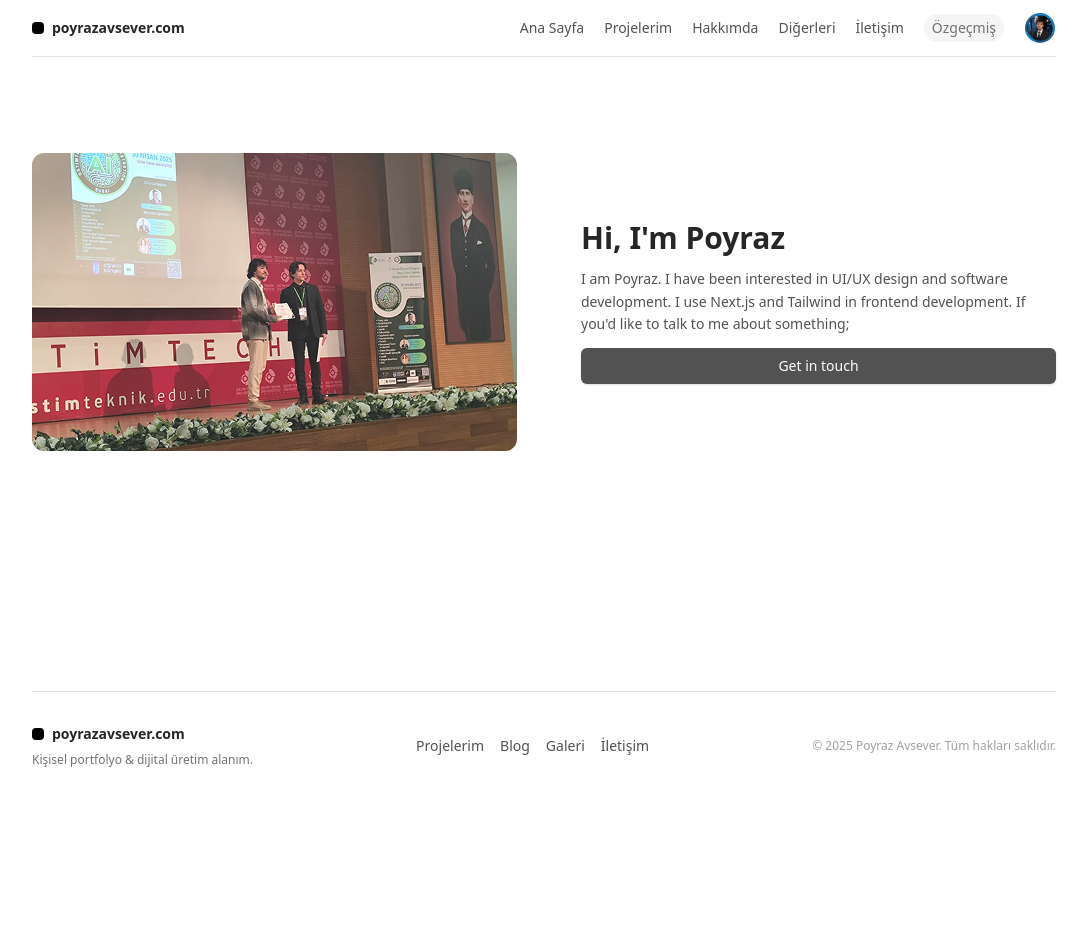
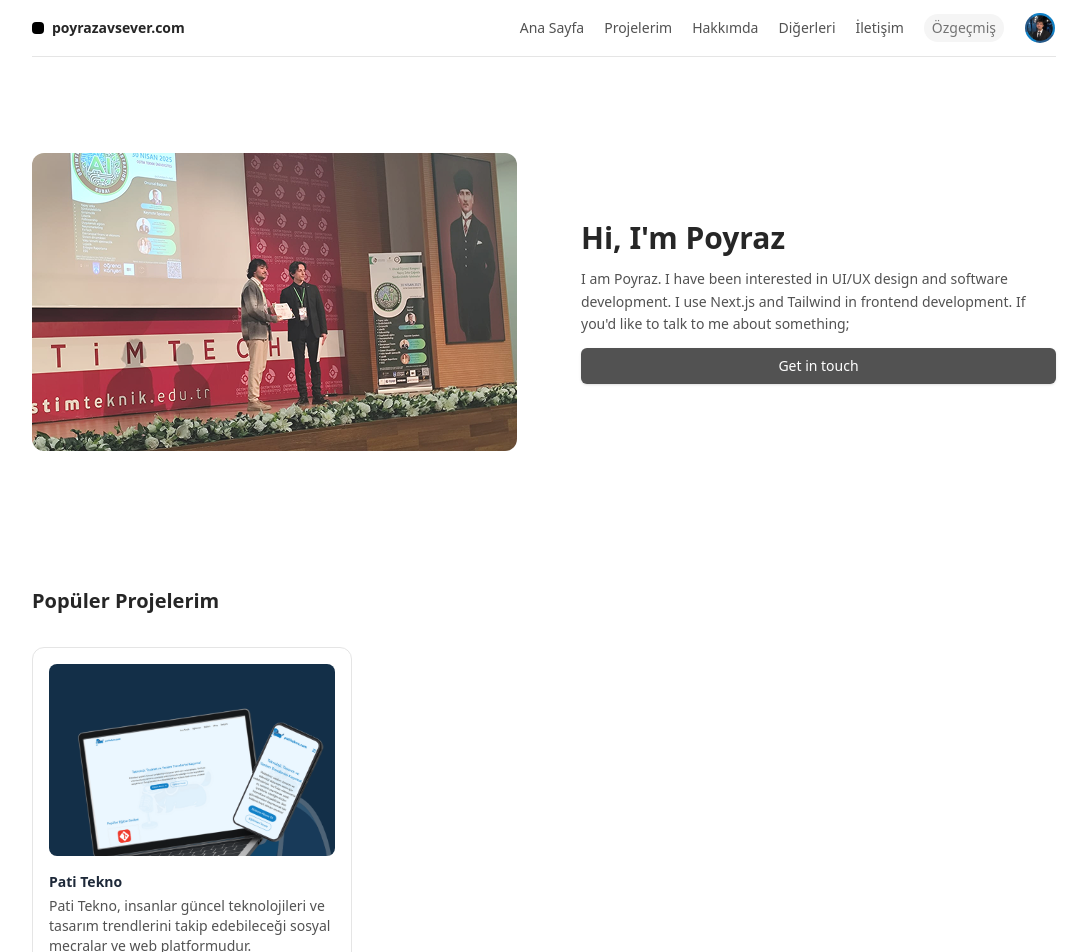
Before and after one commit to poyrazavsever/poyrazavsever.com, a Next.js app: page / in a window 1280 px wide. Shown: the top 952 px of the page, without its empty margins (96-1183 px from the left). Before the commit the page ends 800 px from the top, so only its background shows below. Built offline with nearby package versions, Linux system fonts and the light colour scheme.

Commit message:
feat: added project section to index page

```diff
--- /dev/null
+++ b/data/projects.js
@@ -0,0 +1,8 @@
+export const projects = [
+    {
+        image: "/project/patitekno.png",
+        title: "Pati Tekno",
+        desc: "Pati Tekno, insanlar güncel teknolojileri ve tasarım trendlerini takip edebileceği sosyal mecralar ve web platformudur.",
+        populer: true,
+    }
+]
--- a/pages/index.js
+++ b/pages/index.js
@@ -1,13 +1,16 @@
 import { motion } from 'framer-motion';
 import Link from 'next/link';
+import ProjectCard from '@/components/shared/ProjectCard';
+import { projects } from '@/data/projects'; // path'ini doğru ayarla
 
 export default function Home() {
+  const populerProjects = projects.filter(project => project.populer);
+
   return (
-    <div className="w-full flex items-center justify-center">
+    <div className="w-full flex flex-col items-center justify-center">
 
-      {/* Hero Section */ }
+      {/* Hero Section */}
       <div className="my-4 sm:my-24 px-6 sm:p-0 flex flex-col sm:flex-row gap-8 sm:gap-16 items-center justify-between max-w-6xl w-full">
-
         <img src="/hero/1.png" alt="hero section 1" className='rounded-xl'/>
 
         {/* Sağdaki Metin Alanı */}
@@ -33,6 +36,24 @@ export default function Home() {
         </div>
       </div>
 
+      {/* Popüler Projeler */}
+      {populerProjects.length > 0 && (
+        <div className="my-10 max-w-6xl w-full">
+          <h2 className="text-xl font-semibold mb-8 text-neutral-800">Popüler Projelerim</h2>
+
+          <div className="flex flex-wrap gap-6 justify-center sm:justify-start">
+            {populerProjects.map((project, idx) => (
+              <ProjectCard
+                key={idx}
+                imageSrc={project.image}
+                title={project.title}
+                description={project.desc}
+              />
+            ))}
+          </div>
+
+        </div>
+      )}
     </div>
   );
 }
```
Also changed, not shown: public/project/patitekno.png (added).
